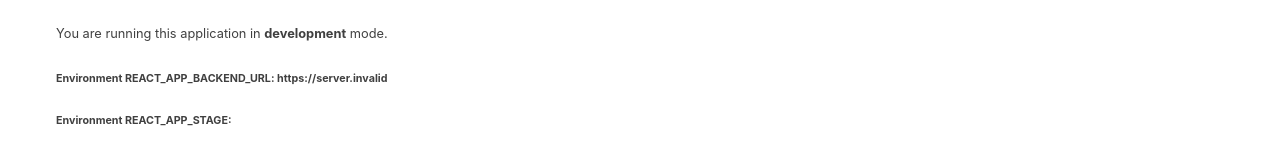
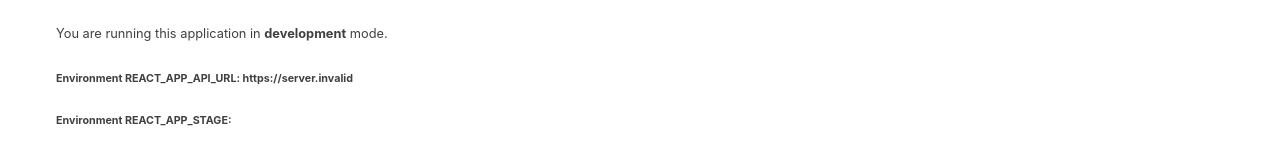
Before and after one commit to ivanchenoweth/react-hooks-axios-crud, a React (Create React App) app: page / in a window 1280 px wide. Shown: the part 150-305 px from the top of the page. Built offline with nearby package versions, Linux system fonts and the light colour scheme; no server answers.

Commit message:
testdeploy1 app changes title 2

```diff
--- a/src/App.js
+++ b/src/App.js
@@ -75,7 +75,7 @@ const App = () => {
       <h1>CRUD App with Hooks+Axios V1.1</h1>
       <h2>Test deploy 1</h2>
       <small>You are running this application in <b>{process.env.NODE_ENV}</b> mode.</small>
-      <h6>Environment REACT_APP_BACKEND_URL: {process.env.REACT_APP_BACKEND_URL}</h6>
+      <h6>Environment REACT_APP_API_URL: {process.env.REACT_APP_API_URL}</h6>
       <h6>Environment REACT_APP_STAGE: {process.env.REACT_APP_STAGE}</h6>
       <h6>Environment REACT_APP_BACKEND_URL: {process.env.REACT_APP_BACKEND_URL}</h6>
       <div className="flex-row">
```
